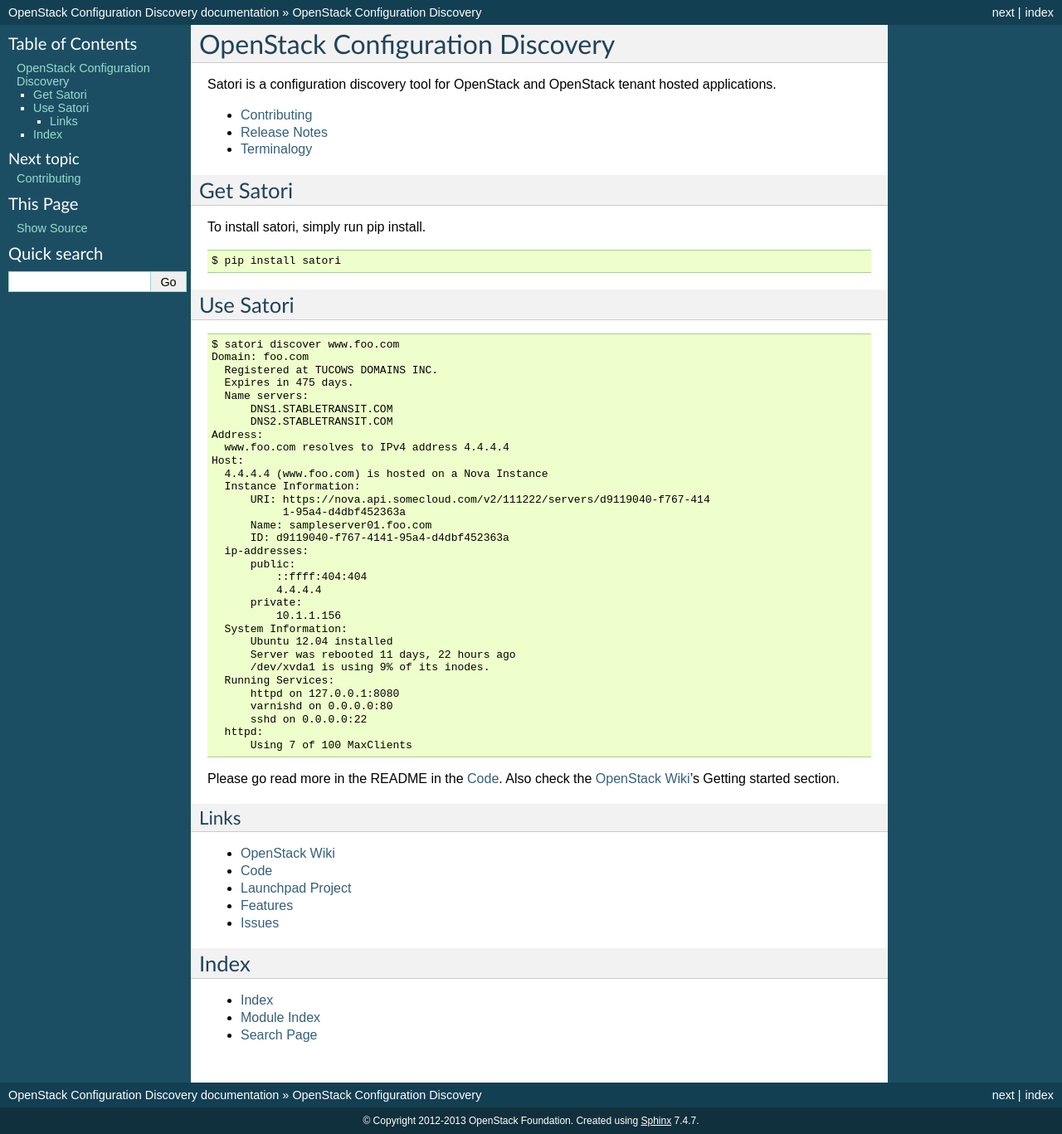
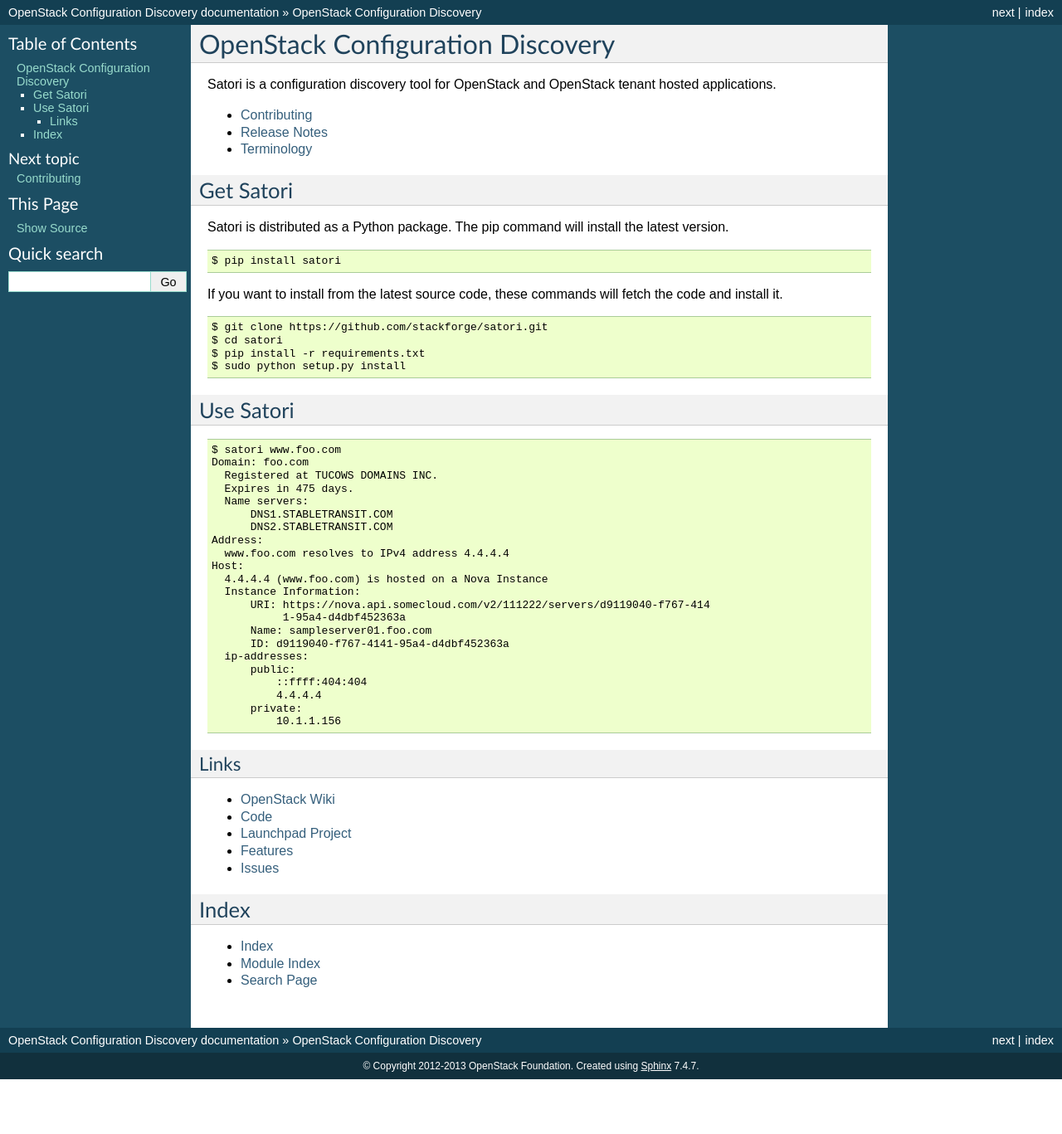
Before and after one commit to stackforge/satori, a Sphinx documentation site: the page built from doc/source/index.rst, in a window 1280 px wide. Shown: the whole page at 83% size. Built offline with Sphinx 7.4.7, drawn with Linux system fonts in a browser that asks for light colours; the version number could not be read and is left out; after the commit the page ends 1301 px from its top, so only the background shows below that.

Commit message:
Documentation updates
Drops the `discover` parameter from the examples. Updated
contributing document with the change to Gerrit. Also added more
meat to the terminolgy.

Change-Id: I092669adc07f921253e5ee5c6829b4c589507631

```diff
--- a/README.rst
+++ b/README.rst
@@ -57,7 +57,7 @@
 
 Notice the discovery result now contains a ``Host`` section::
 
-   $ satori discover www.foo.com
+   $ satori www.foo.com
    Domain: foo.com
      Registered at TUCOWS DOMAINS INC.
      Expires in 475 days.
--- a/doc/source/index.rst
+++ b/doc/source/index.rst
@@ -15,18 +15,30 @@
 Get Satori
 ------------
 
-To install satori, simply run pip install.
+Satori is distributed as a Python package. The pip command will install the
+latest version.
 
 ::
 
    $ pip install satori
+
+If you want to install from the latest source code, these commands will fetch
+the code and install it.
+
+::
+
+   $ git clone https://github.com/stackforge/satori.git
+   $ cd satori
+   $ pip install -r requirements.txt
+   $ sudo python setup.py install
+
 
 Use Satori
 -----------
 
 ::
 
-   $ satori discover www.foo.com
+   $ satori www.foo.com
    Domain: foo.com
      Registered at TUCOWS DOMAINS INC.
      Expires in 475 days.
@@ -48,19 +60,6 @@
              4.4.4.4
          private:
              10.1.1.156
-     System Information:
-         Ubuntu 12.04 installed
-         Server was rebooted 11 days, 22 hours ago
-         /dev/xvda1 is using 9% of its inodes.
-     Running Services:
-         httpd on 127.0.0.1:8080
-         varnishd on 0.0.0.0:80
-         sshd on 0.0.0.0:22
-     httpd:
-         Using 7 of 100 MaxClients
-
-Please go read more in the README in the `Code`_.
-Also check the `OpenStack Wiki`_'s Getting started section.
 
 
 Links
```
Also changed, not shown: doc/source/contributing.rst (+10 -12 lines), doc/source/terminology.rst (+15 -8 lines).
